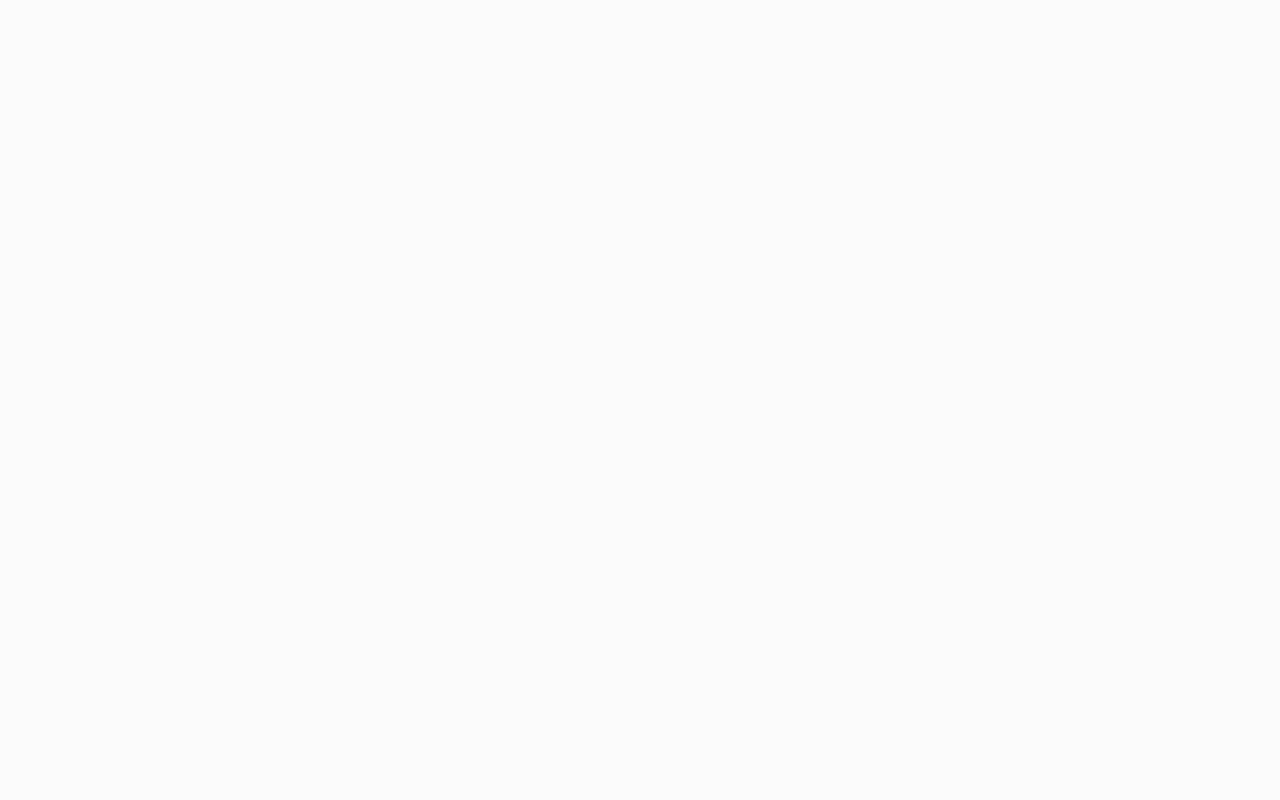
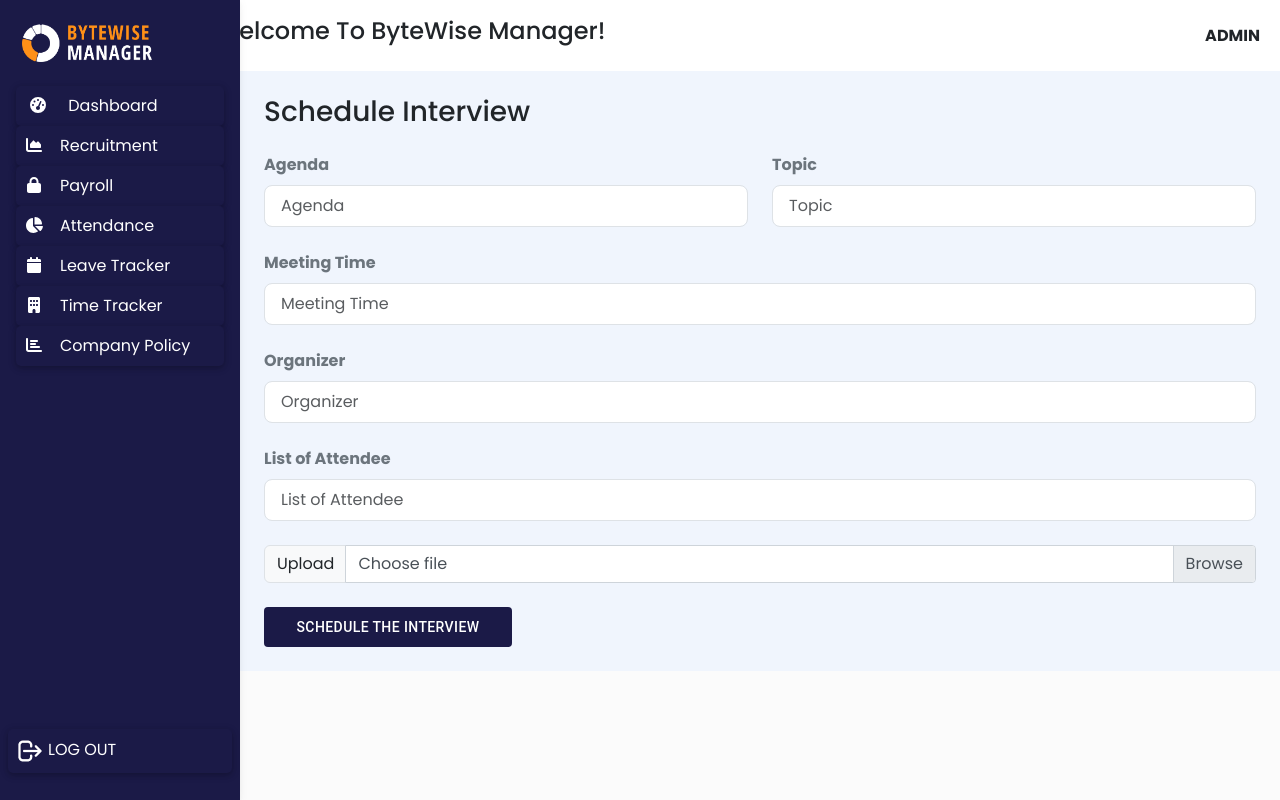
Before and after one commit to priyanshi020/MIS, a React (Create React App) app: page /interview-schedule in a window 1280 px wide. Before the commit this address had no page. Built offline with nearby package versions, Linux system fonts and the light colour scheme; a small style sheet from the web is missing.

Commit message:
api integration of meetings

```diff
--- /dev/null
+++ b/src/AdminPages/core/InterviewSchedule.js
@@ -0,0 +1,211 @@
+import React, { useState } from 'react'
+import Button from "@mui/material/Button";
+import Sidebar from '../../components/Sidebar'
+import { toast, ToastContainer } from "react-toastify";
+
+const InterviewSchedule = () => {
+    const [agenda,setAgenda]=useState("");
+    const [topic,setTopic]=useState("");
+    const [startDateTime,setStartDateTime]=useState("");
+    const [organizer,setOrganizer]=useState("bytewisemis@gmail.com");
+    const[listOfAttendee,setListOfAttendee]=useState("managerbytewise@gmail.com");
+    const[resumePdf,setResumePdf]=useState(null);
+
+
+    const handleSubmit = () => {
+        if (!resumePdf) {
+            console.error('No file selected');
+            return;
+          }
+
+          // Check if the selected file is a PDF
+          if (resumePdf.type !== 'application/pdf') {
+            console.error('Invalid file type. Please select a PDF file.');
+            return;
+          }
+
+        const formData = new FormData();
+        formData.append("agenda", agenda);
+        // formData.append("userId", userId);
+
+        formData.append("topic", topic);
+        formData.append("startDateTime", startDateTime);
+        formData.append("organizer", organizer);
+        formData.append("listOfAttendee", listOfAttendee);
+
+        const blob = new Blob([resumePdf], { type: resumePdf.type });
+
+        formData.append("resumePdf", blob, resumePdf.name);
+
+        const apiEndpoint = 'http://localhost:8080/bytesfarms/scheduleMeet/zoom';
+
+        fetch(apiEndpoint, {
+          method: 'POST',
+          body: formData,
+        })
+        .then(response => response.json())
+        .then(result => {
+          // Handle the API response if needed
+          console.log('API Response:', result);
+          toast.success("Successfully Scheduled the Meeting");
+        setAgenda("");
+      setTopic("");
+      setStartDateTime("");
+      setListOfAttendee("");
+      setResumePdf(null);
+        })
+        .catch(error => {
+          console.error('Error:', error);
+        //   toast.success("Successully Applied for a job");
+        });
+
+
+
+      };
+  return (
+   <>
+    <Sidebar/>
+    <main style={{backgroundColor:"#F0F5FD"}}>
+    <div className='p-4'>
+        <ToastContainer/>
+    <h3 className='pb-3'>Schedule Interview</h3>
+    <form>
+            {/* Name and Email Fields */}
+            <div className="row">
+              <div className="col">
+                <div data-mdb-input-init className="form-outline">
+                  <label className="form-label fw-bold text-secondary" htmlFor="form6Example1">
+                    Agenda
+                  </label>
+                  <input
+                    type="text"
+                    id="form6Example1"
+                    className="form-control form-control-lg"
+                    placeholder="Agenda"
+                    style={{ fontSize: "16px", color: "#666666" }}
+                    value={agenda}
+                    onChange={(e) => setAgenda(e.target.value)}
+                    // disabled
+                  />
+                </div>
+              </div>
+              <div className="col">
+                <div data-mdb-input-init className="form-outline mb-4">
+                  <label className="form-label fw-bold text-secondary" htmlFor="form6Example1">
+                    Topic
+                  </label>
+                  <input
+                    type="text"
+                    id="form6Example5"
+                    className="form-control form-control-lg"
+                    placeholder="Topic"
+                    style={{ fontSize: "16px", color: "#666666" }}
+                    value={topic}
+                    onChange={(e) => setTopic(e.target.value)}
+                    // disabled
+                  />
+                </div>
+              </div>
+            </div>
+
+            {/* Work Experience Fields */}
+            {/* <h5 className="mb-3">Work Experience</h5> */}
+            <div className="row">
+              {/* Job Title */}
+              <div className="col-mb-4">
+                <div data-mdb-input-init className="form-outline mb-4">
+                  <label className="form-label fw-bold text-secondary" htmlFor="form6Example1">
+                    Meeting Time
+                  </label>
+                  <input
+                    type="text"
+                    id="form6Example5"
+                    className="form-control form-control-lg"
+                    placeholder="Meeting Time"
+                    style={{ fontSize: "16px", color: "#666666" }}
+                    value={startDateTime}
+                    onChange={(e) => setStartDateTime(e.target.value)}
+                  />
+                </div>
+              </div>
+
+              {/* Company Name */}
+              <div className="col-mb-4">
+                <div data-mdb-input-init className="form-outline mb-4">
+                  <label className="form-label fw-bold text-secondary" htmlFor="form6Example1">
+                    Organizer
+                  </label>
+                  <input
+                    type="email"
+                    id="form6Example6"
+                    className="form-control form-control-lg"
+                    placeholder="Organizer"
+                    style={{ fontSize: "16px", color: "#666666" }}
+                    // value={organizer}
+                    // onChange={(e) => setOrganizer(e.target.value)}
+                  />
+                </div>
+              </div>
+            </div>
+
+            {/* Experience and Expected Salary Fields */}
+            <div className="row">
+              {/* Experience */}
+              <div data-mdb-input-init className="form-outline mb-4">
+                <label className="form-label fw-bold text-secondary" htmlFor="form6Example1">
+                  List of Attendee
+                </label>
+                <input
+                  type="text"
+                  id="form6Example5"
+                  className="form-control form-control-lg"
+                  placeholder="List of Attendee"
+                  style={{ fontSize: "16px", color: "#666666" }}
+                //   value={listOfAttendee}
+                //   onChange={(e) => setListOfAttendee(e.target.value)}
+                />
+              </div>
+
+
+            </div>
+
+            {/* File Upload */}
+            <div className="input-group mb-4">
+              <div className="input-group-prepend">
+                <span className="input-group-text" id="inputGroupFileAddon01">
+                  Upload
+                </span>
+              </div>
+              <div className="custom-file">
+                <input
+                  type="file"
+                  className="custom-file-input"
+                  id="inputGroupFile01"
+                  aria-describedby="inputGroupFileAddon01"
+                  onChange={(e) => setResumePdf(e.target.files[0])}
+                />
+                <label className="custom-file-label" htmlFor="inputGroupFile01">
+                  {resumePdf ? resumePdf.name : "Choose file"}
+                </label>
+              </div>
+            </div>
+          </form>
+          <div className=''>
+          <Button
+            className="text-white w-25 p-2 mr-2"
+            style={{ backgroundColor: "#1B1A47" }}
+            onClick={handleSubmit}
+          >
+            Schedule the Interview
+          </Button>
+
+
+
+          </div>
+    </div>
+    </main>
+   </>
+  )
+}
+
+export default InterviewSchedule
--- a/src/App.js
+++ b/src/App.js
@@ -23,6 +23,7 @@ import ForgotPass from './components/ForgotPass';
 import Payroll from './UserPages/Payroll/Payroll';
 import CompanyPolicy from './UserPages/CompanyPolicy';
 import CompanyPolicy1 from './AdminPages/CompanyPolicy1';
+import InterviewSchedule from './AdminPages/core/InterviewSchedule';
 
 function App() {
   return (
@@ -50,6 +51,7 @@ function App() {
         <Route path='/updatepassword' element={<ForgotPass/>}/>
         <Route path='/user-company-policy' element={<CompanyPolicy/>}/>
         <Route path='/company-policy' element={<CompanyPolicy1/>}/>
+        <Route path='/interview-schedule' element={<InterviewSchedule/>} />
       </Routes>
 
     </Router>
--- a/src/UserPages/CompanyPolicy.js
+++ b/src/UserPages/CompanyPolicy.js
@@ -14,8 +14,8 @@ const FixedHeightCard = ({ title, content, onClick }) => {
       <div className='mt-3'>
         <h4>{title}</h4>
       </div>
-        <div className='text-secondary '>
-          <p className='m-3 ' >{shortenedDescription}...</p>
+      <div className='text-secondary' style={{ minHeight:'150px' ,maxHeight: '150px', overflow: 'hidden' }}>
+        <p className='m-3'>{shortenedDescription}...</p>
       </div>
       <Button
         variant="contained"
--- a/src/components/ApplyNow.js
+++ b/src/components/ApplyNow.js
@@ -51,15 +51,12 @@ function ApplyNow({jobPositionId}) {
     const formData = new FormData();
     formData.append("jobPositionId", jobPositionId);
     formData.append("userId", userId);
-    // formData.append("username", username);
-    // formData.append("email", email);
+
     formData.append("lastJobTitle", lastJobTitle);
     formData.append("lastJobCompany", lastJobCompany);
     formData.append("lastJobExperience", lastJobExperience);
     formData.append("expectedSalary", expectedSalary);
-    // formData.append("file", file);
 
-    // Replace 'YOUR_API_ENDPOINT' with the actual API endpoint
     const blob = new Blob([file], { type: file.type });
 
     // Append the file to the FormData
--- a/src/components/Sidebar.js
+++ b/src/components/Sidebar.js
@@ -100,10 +100,10 @@ const Sidebar = () => {
                 <FontAwesomeIcon icon={faBuilding} className="fa-fw me-3" />
                 <span>Time Tracker</span>
               </Link>
-              <a href="#" className="p-2 ripple active bg">
+              <Link to="/company-policy" className="p-2 ripple active bg">
                 <FontAwesomeIcon icon={faChartBar} className="fa-fw me-3" />
                 <span>Company Policy</span>
-              </a>
+              </Link>
 
               {/* <a href="#" className="p-2 ripple active bg">
                 <FontAwesomeIcon icon={faUsers} className="fa-fw me-3" />
--- a/src/components/Sidebar1.js
+++ b/src/components/Sidebar1.js
@@ -99,10 +99,10 @@ const Sidebar1 = () => {
                 <span>Time Tracker</span>
               </Link>
 
-              <a href="#" className="p-2 ripple active bg">
+              <Link to="/user-company-policy" className="p-2 ripple active bg">
                 <FontAwesomeIcon icon={faChartBar} className="fa-fw me-3" />
                 <span>Company Policy</span>
-              </a>
+              </Link>
               {/* <a className="text-white text-decoration-none font-weight-500 cursor-pointer mt-auto">LOGOUT</a> */}
             </div>
             <div className="list-group list-group-flush " style={{marginTop:'325px'}}>
```
Also changed, not shown: src/UserPages/Dashboard1.js (+39 -6 lines). Lines whose indentation alone changed are shown as unchanged.
